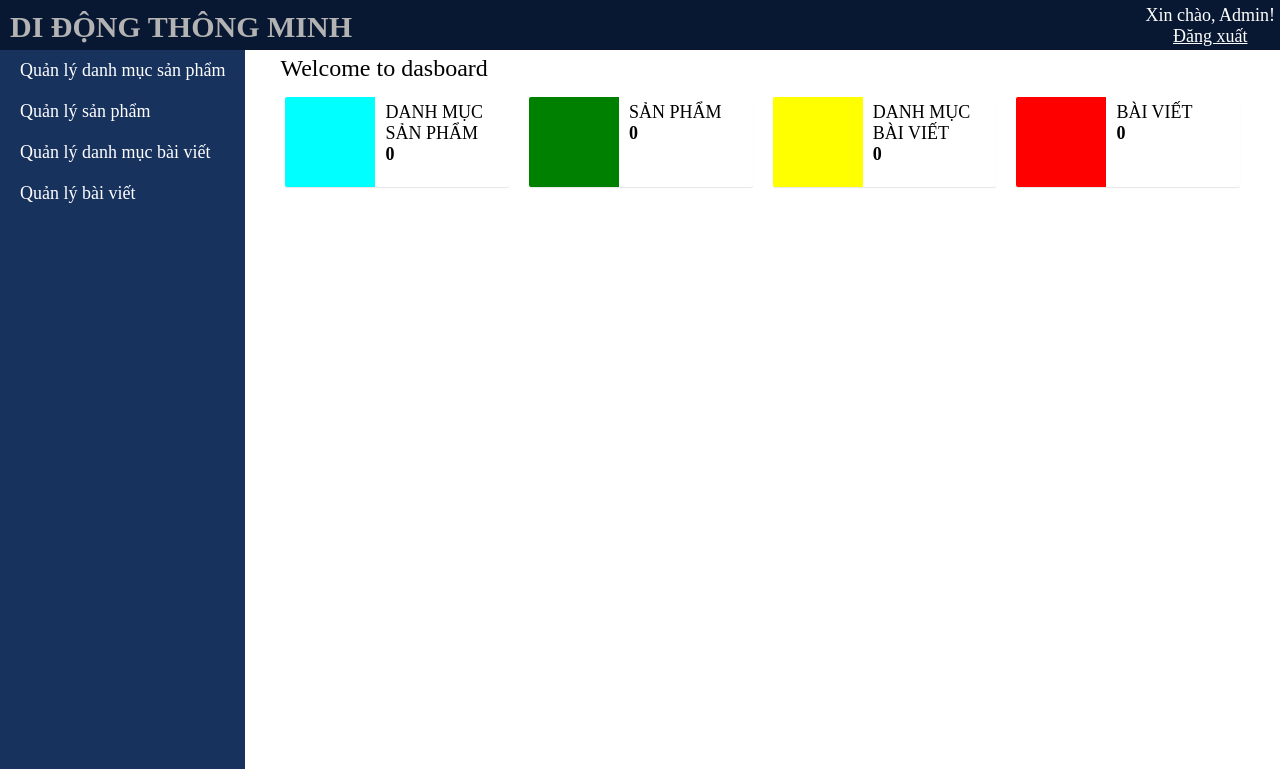
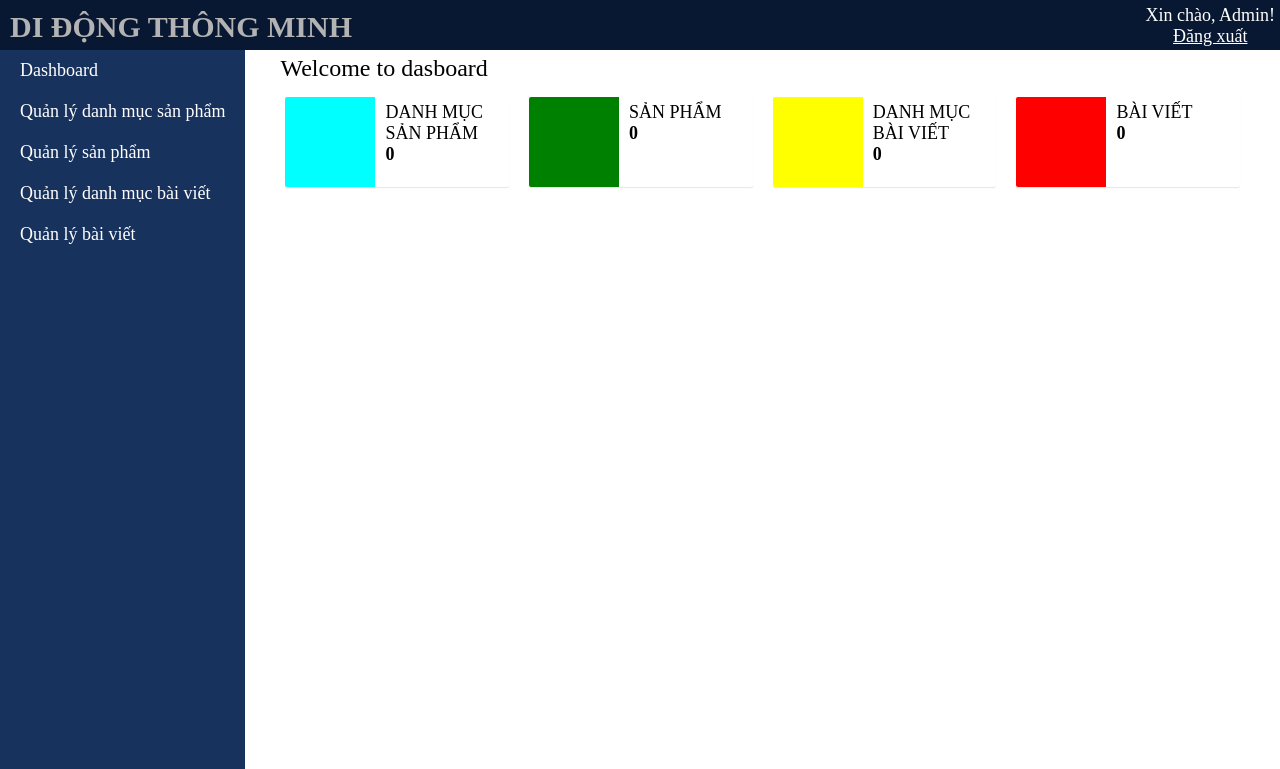
Before and after one commit to DuysStar2k3/WebBanHang, a PHP site: page /admin/index.php in a window 1280 px wide. Shown: the top 769 px of the page. Run offline with PHP 8.4, Linux system fonts and the light colour scheme; data that the repository does not hold is empty.

Commit message:
add dashboard in menu

```diff
--- a/Project_Web/admin/modules/menu.php
+++ b/Project_Web/admin/modules/menu.php
@@ -1,6 +1,11 @@
 <div class="menu_container">
     <ul class="menu_list">
-        <li class="active">
+    <li class="">
+            <a href="index.php?action=dashboard&query=them">
+                Dashboard
+            </a>
+        </li>
+        <li class="">
             <a href="index.php?action=danhmucsp&query=them">
                 Quản lý danh mục sản phẩm
             </a>
```
